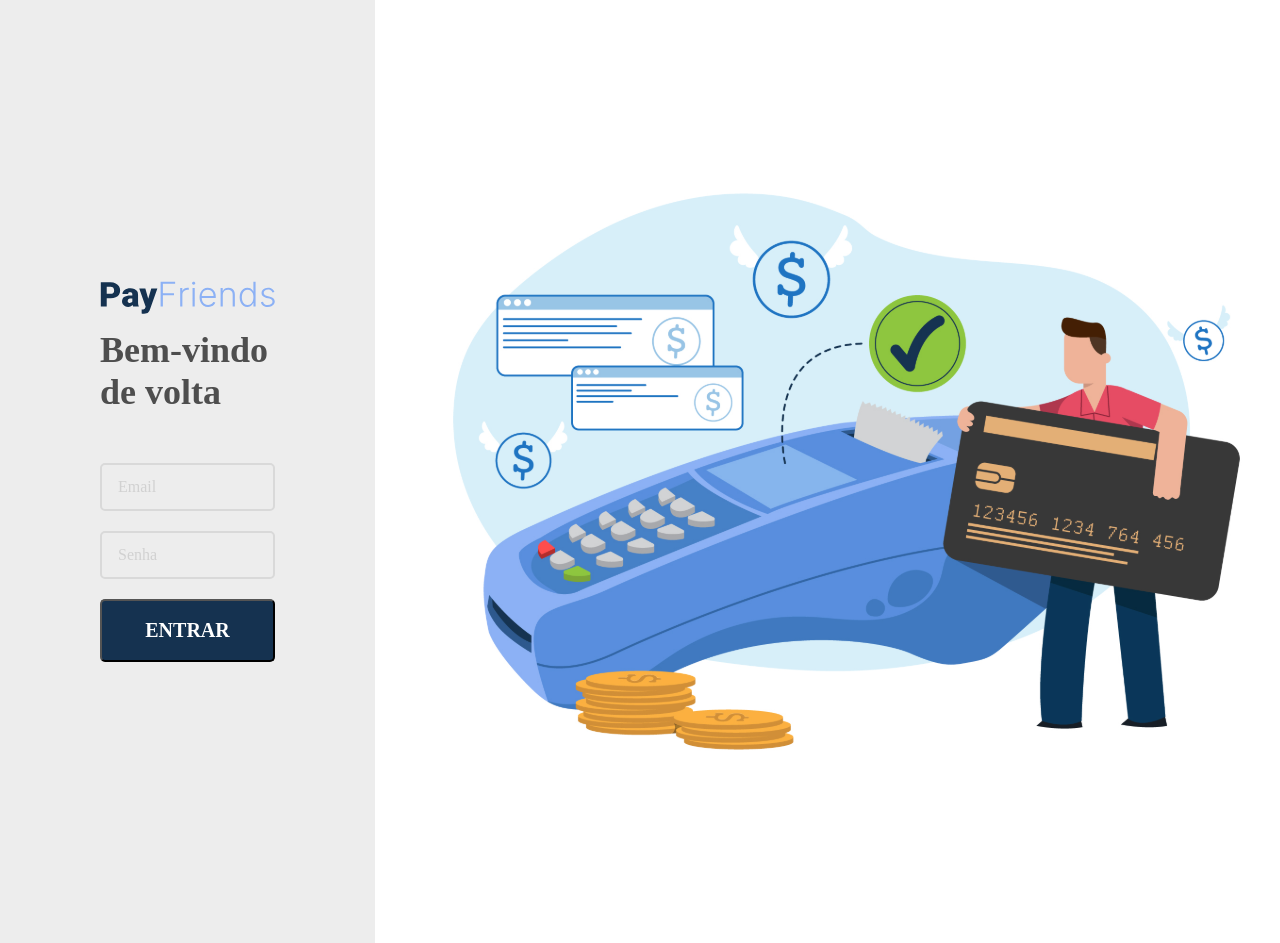
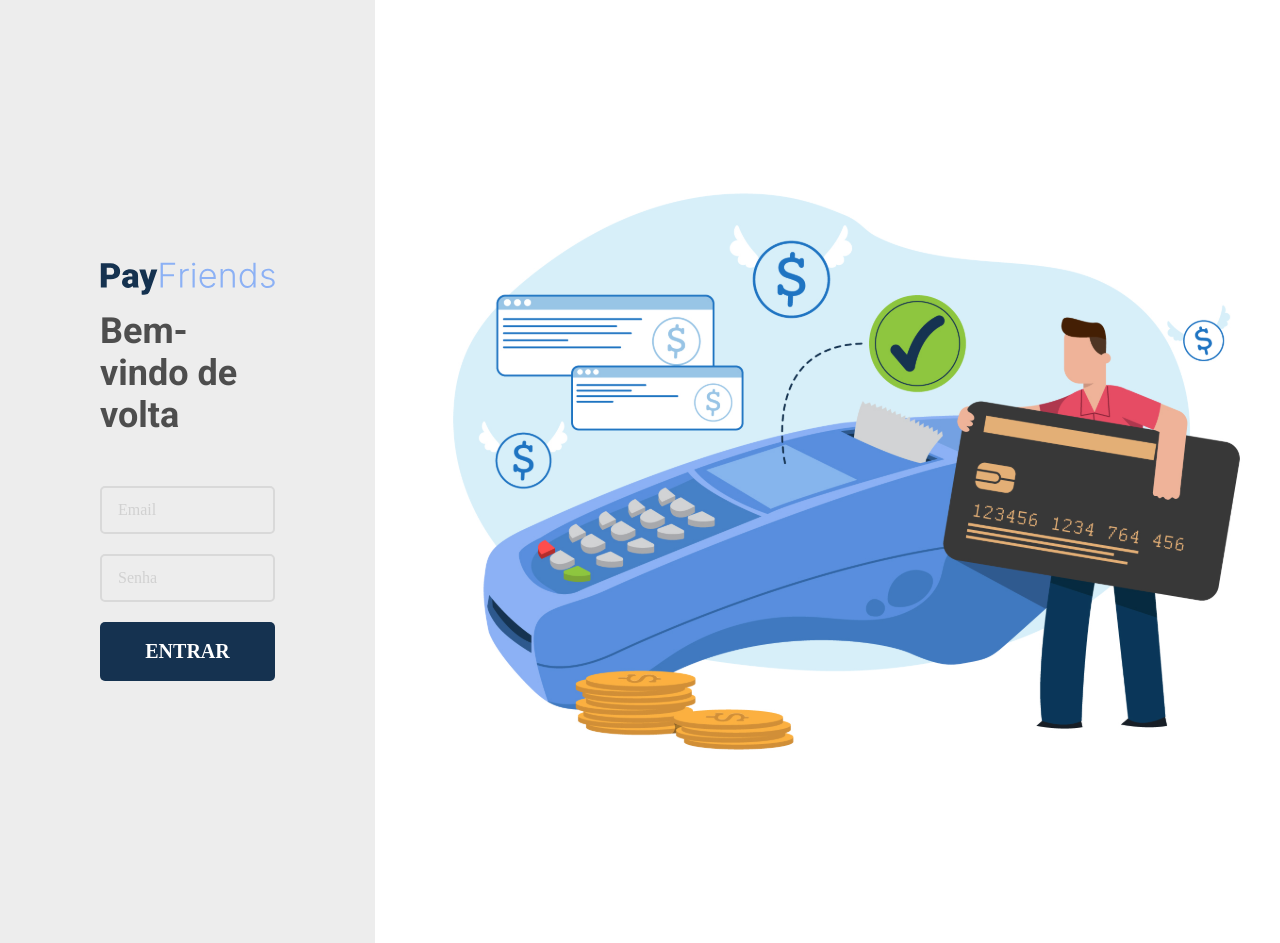
Before and after one commit to Cleydsonsl/picpay-frontend-challenge, a React (Vite) app: page / in a window 1280 px wide. Shown: the top 943 px of the page. Built offline with nearby package versions, Linux system fonts and the light colour scheme.

Commit message:
fix: outline components

```diff
--- a/index.html
+++ b/index.html
@@ -8,7 +8,7 @@
     <link rel="icon" type="image/svg+xml" href="/vite.svg" />
     <meta name="viewport" content="width=device-width, initial-scale=1.0" />
 
-    <link href="https://fonts.googleapis.com/css2?family=Abel:wght@400&family=Lato:wght@300;400;700&display=swap" rel="stylesheet">
+    <link href="https://fonts.googleapis.com/css2?family=Roboto:wght@400;500;700&display=swap" rel="stylesheet">
     <title>Vite + React + TS</title>
   </head>
   <body>
--- a/src/components/Button/styles.ts
+++ b/src/components/Button/styles.ts
@@ -8,6 +8,8 @@
   padding: 18px;
   border-radius: 5px;
   align-items: center;
+  border: none;
+  outline: 0;
 
 `;
 
--- a/src/components/Input/styles.ts
+++ b/src/components/Input/styles.ts
@@ -15,6 +15,7 @@
   border: solid 2px ${mixins.colors.border};
 
   margin-bottom: 20px;
+  outline: 0;
 
   ::placeholder {
     color: ${mixins.colors.text_light};
--- a/src/pages/SignIn/styles.ts
+++ b/src/pages/SignIn/styles.ts
@@ -31,7 +31,8 @@
 export const Title = styled.h1`
   color: ${mixins.colors.text};
   font-size: 36px;
-  font-family: ${mixins.fonts.bold};
+  font-family: 'Roboto', sans-serif;
+  font-weight: 700;
 
   margin-bottom: 50px;
 `;
--- a/src/styles/mixins.ts
+++ b/src/styles/mixins.ts
@@ -16,9 +16,8 @@
 
   },
   fonts: {
-    abel: 'Abel-Regular',
-    light: 'Lato-Light',
-    regular: 'Lato-Regular',
-    bold: 'Lato-Bold'
+    regular: 'Roboto-Regular',
+    medium: 'Roboto-Medium',
+    bold: 'Roboto-Bold'
   }
 }
```
